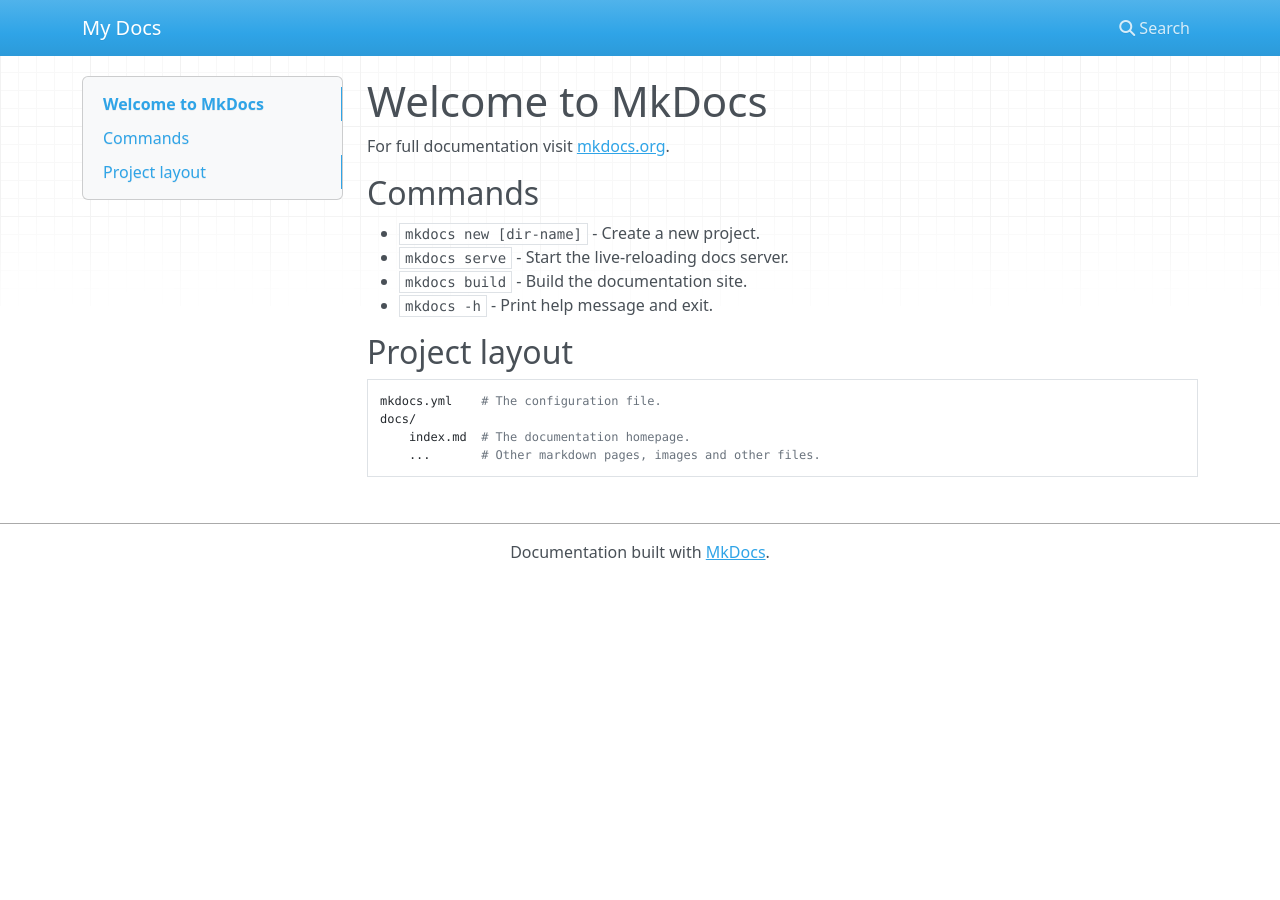
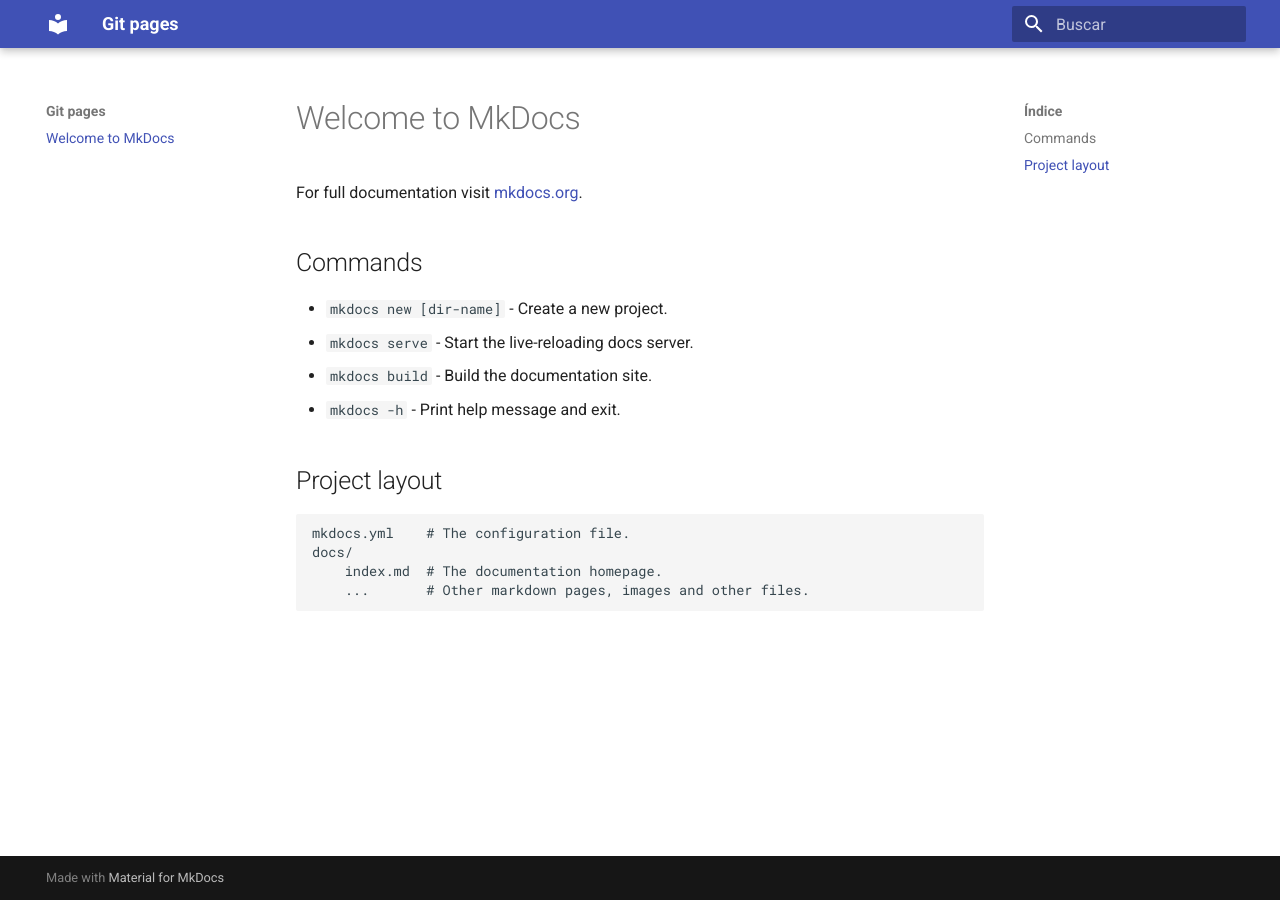
Before and after one commit to Interacao-Humano-Computador/2023.1-ISSNet, an MkDocs documentation site: the page built from gitpages/docs/index.md, in a window 1280 px wide. Built offline with MkDocs 1.6.1 and Material for MkDocs 9.7.7, drawn with Linux system fonts in a browser that asks for light colours; nearby versions of some CDN libraries.

Commit message:
gitpages

```diff
--- a/mkdocs.yml
+++ b/mkdocs.yml
@@ -1,2 +1,24 @@
-site_name: My Docs
+site_name: Git pages
 docs_dir: gitpages/docs
+
+nav:
+
+
+
+theme:
+  name: 'material'
+  language: 'pt'
+  palette:
+    primary: 'indigo'
+    accent: 'indigo'
+  font:
+    text: 'Roboto'
+    code: 'Roboto Mono'
+  feature:
+    - navigation.tabs
+    - navigation.expand
+    - navigation.sections
+    - navigation.top
+    - toc.numbered
+  search: true
+  search_index_only: ['content']
```
